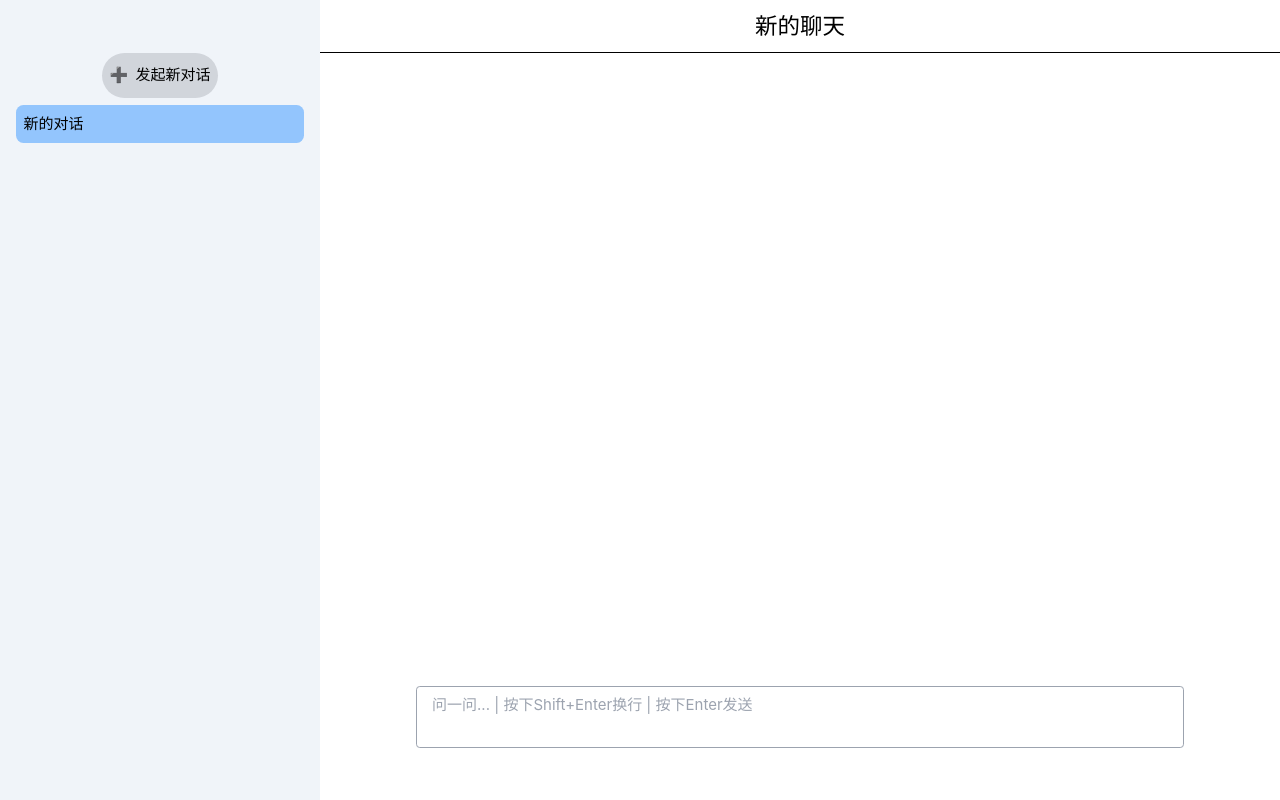
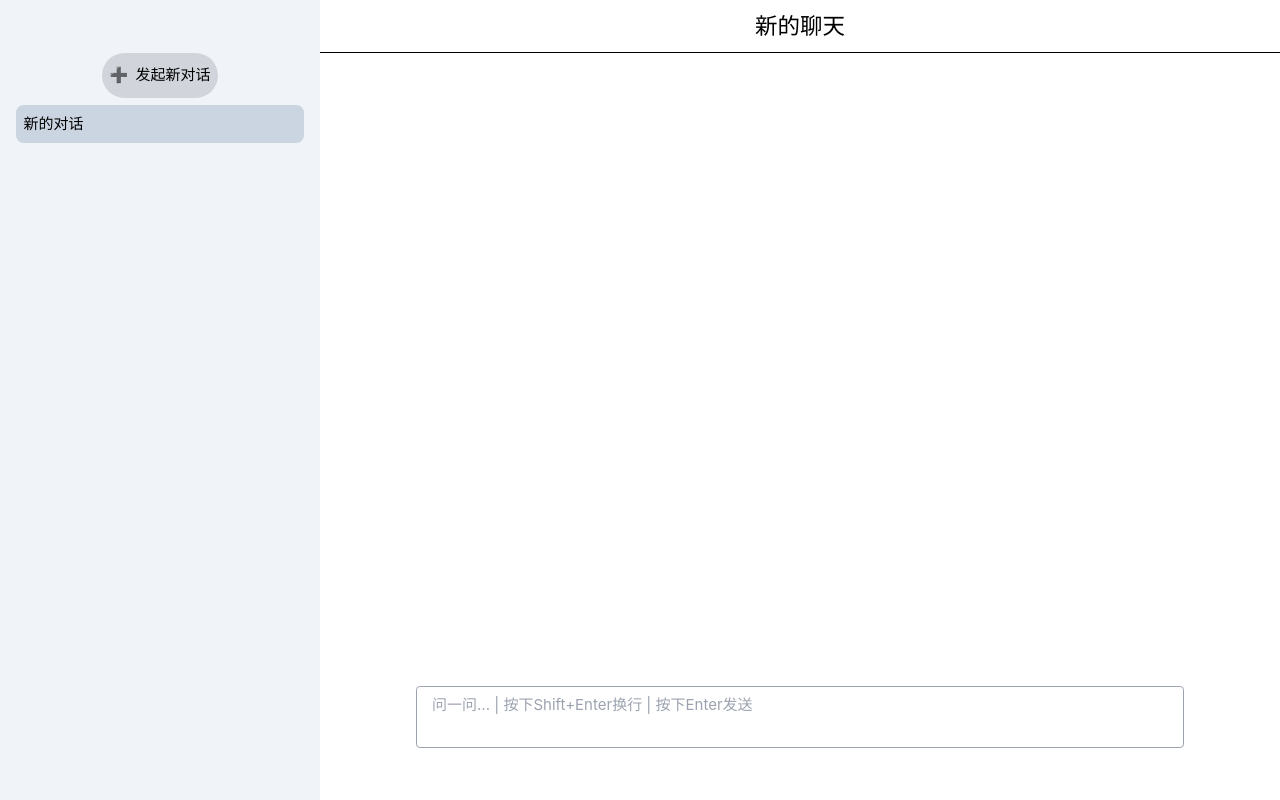
Before and after one commit to xzlsq/myChatBotDemo, a Vue app: page /chat/1 in a window 1280 px wide. Built offline with nearby package versions, Linux system fonts and the light colour scheme; the HTML template or start-up script is replaced by a standard one.

Commit message:
进入主页面后初始化聊天记录

```diff
--- a/src/views/HomeView.vue
+++ b/src/views/HomeView.vue
@@ -1,7 +1,16 @@
 <script setup lang="ts">
+import { useChatStore } from '@/stores/ChatStore';
+import { onMounted } from 'vue';
+import { useRouter } from 'vue-router';
+var ChatStore = useChatStore()
+var router = useRouter()
 
-
-
+onMounted(() => {
+  ChatStore.initChatStore()
+  ChatStore.createConversation()
+  console.log(ChatStore.conversations)
+  // router.replace(`/chat/${ChatStore.conversations[0].chatId}`)
+})
 </script>
 
 <template>
@@ -10,9 +19,9 @@
       <div class="bg-gray-300 w-fit p-2 h-12 rounded-full flex items-center justify-center gap-2">
         <span>➕</span>发起新对话
       </div>
-      <div class="w-full grow flex flex-col items-center overflow-auto">
-        <RouterLink to="/chat/1" class="w-[90%] rounded-lg bg-slate-300 p-2 [&.router-link-exact-active]:bg-blue-300">
-          新的对话
+      <div class="w-full grow flex flex-col items-center overflow-auto gap-2">
+        <RouterLink :to="`/chat/${chat.chatId}`" v-for="chat of ChatStore.conversations" class="w-[90%] rounded-lg bg-slate-300 p-2 truncate [&.router-link-exact-active]:bg-blue-300">
+          {{ chat.title }}
         </RouterLink>
       </div>
     </div>
```
